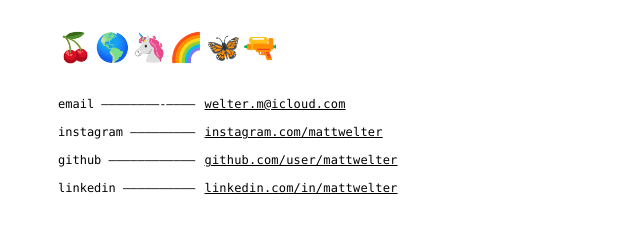
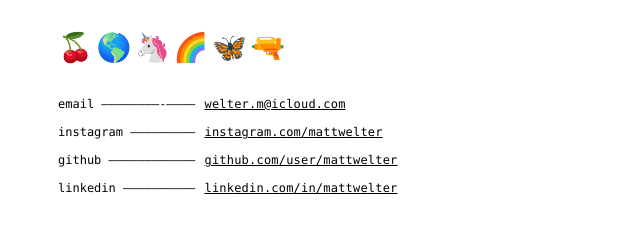
Before and after one commit to mattwelter/mattwelter.github.io, a plain HTML site: page index.html in a window 1280 px wide. Shown: the top 232 px of the page, 0-640 px from the left. Drawn offline with Linux system fonts and the light colour scheme; a web font is replaced by a local one.

Commit message:
Update styles.css

```diff
--- a/styles.css
+++ b/styles.css
@@ -210,7 +210,7 @@ MAIN BODY
 
 .biggeremoji {
 	font-size: 28px !important;
-	letter-spacing: 2px;
+	letter-spacing: 3.5px;
 }
 
 .lightgrey {
```
